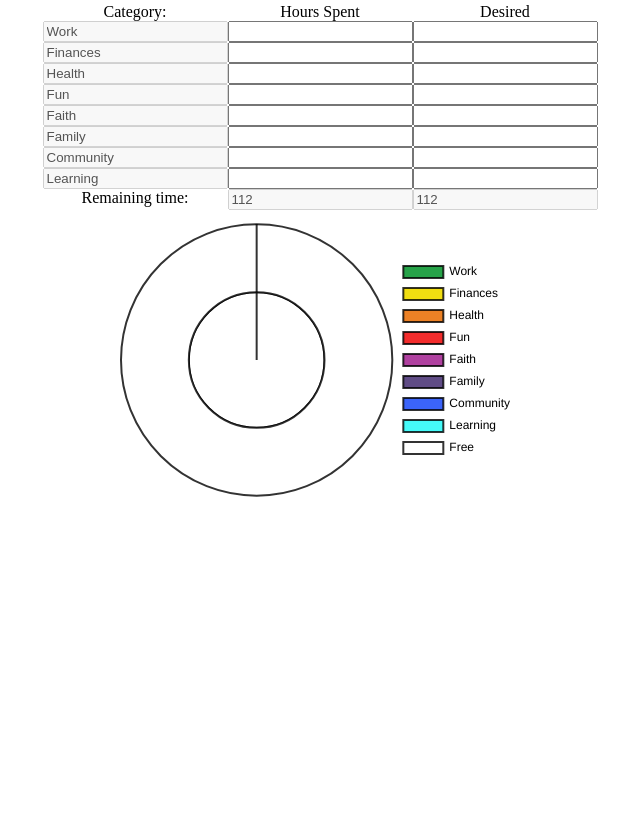
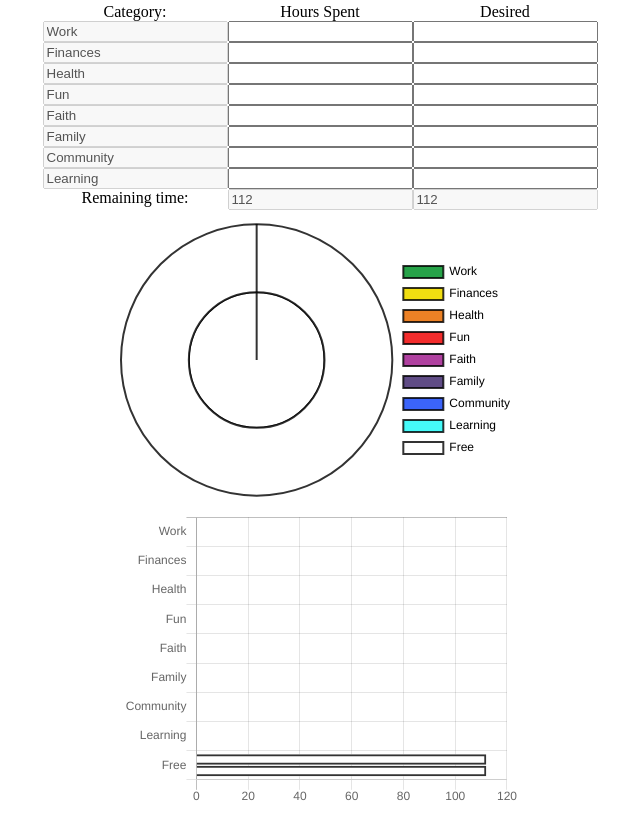
Before and after one commit to leohque/chartjs-play, a plain HTML site: page index.html in a window 1280 px wide. Shown: the part 746-1564 px from the top of the page, without its empty margins (320-960 px from the left). Before the commit the page ends 1264 px from the top, so only its background shows below. Drawn offline with nearby package versions, Linux system fonts and the light colour scheme.

Commit message:
added bar chart

```diff
--- a/index.html
+++ b/index.html
@@ -80,6 +80,7 @@
         </div>
       </div>
       <canvas id="ctx-time" width="400" height="300"></canvas>
+      <canvas id="ctx-timebar" width="400" height="300"></canvas>
     </div>
   </div>
   <script src="https://cdnjs.cloudflare.com/ajax/libs/Chart.js/2.9.3/Chart.bundle.js"></script>
--- a/script.js
+++ b/script.js
@@ -123,12 +123,14 @@ function changeCategory() {
   categories.forEach((category, i) => {
     fullnessChart.data.labels[i] = category.value;
     timeChart.data.labels[i] = category.value;
+    timebarChart.data.labels[i] = category.value;
   });
   timeCategories.forEach((category, i) => {
     category.value = fullnessChart.data.labels[i];
   });
   fullnessChart.update();
   timeChart.update();
+  timebarChart.update();
 }
 
 categories.forEach((category, index) => {
@@ -196,20 +198,26 @@ function adjustDesiredTimeChart() {
   desiredtimeValues.forEach((val, i) => {
     if(val.value) {
       timeChart.data.datasets[1].data[i] = val.value;
+      timebarChart.data.datasets[1].data[i] = val.value;
     }
   });
-  timeChart.data.datasets[1].data[8] = timeRemaining.value;
+  timeChart.data.datasets[1].data[8] = desiredtimeRemaining.value;
+  timebarChart.data.datasets[1].data[8] = desiredtimeRemaining.value;
   timeChart.update();
+  timebarChart.update();
 }
 
 function adjustTimeChart() {
   timeValues.forEach((val, i) => {
     if(val.value) {
       timeChart.data.datasets[0].data[i] = val.value;
+      timebarChart.data.datasets[0].data[i] = val.value;
     }
   });
   timeChart.data.datasets[0].data[8] = timeRemaining.value;
+  timebarChart.data.datasets[0].data[8] = timeRemaining.value;
   timeChart.update();
+  timebarChart.update();
 }
 
 timeValues.forEach(value => {
@@ -256,7 +264,7 @@ const timeChart = new Chart(timectx, {
           borderWidth: 2
       },
           {
-          label: 'Time Remaining',
+          label: 'Time Desired',
           data: [
             0, 0, 0, 0, 0, 0, 0, 0, 112
           ],
@@ -300,3 +308,79 @@ const timeChart = new Chart(timectx, {
       }
   }
 });
+
+const timebarctx = document.getElementById('ctx-timebar');
+const timebarChart = new Chart(timebarctx, {
+  type: 'horizontalBar',
+  data: {
+      labels: ['Work', 'Finances', 'Health', 'Fun', 'Faith', 'Family', 'Community', 'Learning', 'Free'],
+      datasets: [{
+          label: 'Time Spent',
+          data: [
+            0, 0, 0, 0, 0, 0, 0, 0, 112
+          ],
+          backgroundColor: [
+              '#27A349',
+              '#F1DE11',
+              '#EC8125',
+              '#F32C2C',
+              '#B041A0',
+              '#604C86',
+              '#3B64FA',
+              '#45FAF9',
+              '#FFFFFF'
+          ],
+          borderColor: [
+              'rgba(0,0,0,0.8)',
+              'rgba(0,0,0,0.8)',
+              'rgba(0,0,0,0.8)',
+              'rgba(0,0,0,0.8)',
+              'rgba(0,0,0,0.8)',
+              'rgba(0,0,0,0.8)',
+              'rgba(0,0,0,0.8)',
+              'rgba(0,0,0,0.8)',
+              'rgba(0,0,0,0.8)'
+          ],
+          borderWidth: 2
+      },
+          {
+          label: 'Time Desired',
+          data: [
+            0, 0, 0, 0, 0, 0, 0, 0, 112
+          ],
+          backgroundColor: [
+              '#27A349',
+              '#F1DE11',
+              '#EC8125',
+              '#F32C2C',
+              '#B041A0',
+              '#604C86',
+              '#3B64FA',
+              '#45FAF9',
+              '#FFFFFF'
+          ],
+          borderColor: [
+              'rgba(0,0,0,0.8)',
+              'rgba(0,0,0,0.8)',
+              'rgba(0,0,0,0.8)',
+              'rgba(0,0,0,0.8)',
+              'rgba(0,0,0,0.8)',
+              'rgba(0,0,0,0.8)',
+              'rgba(0,0,0,0.8)',
+              'rgba(0,0,0,0.8)',
+              'rgba(0,0,0,0.8)'
+          ],
+          borderWidth: 2
+      }
+      ]
+  },
+  options: {
+    responsive: false,
+    legend: {
+      display: false
+    },
+      animation: {
+        animateRotate: false
+      }
+  }
+});
```
